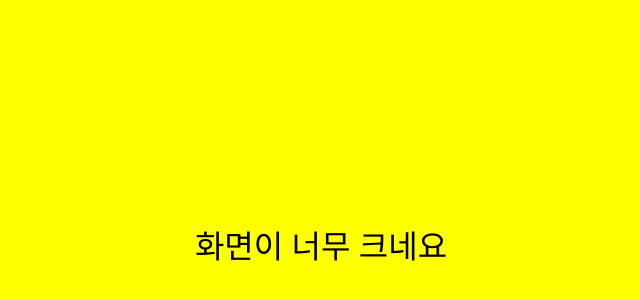
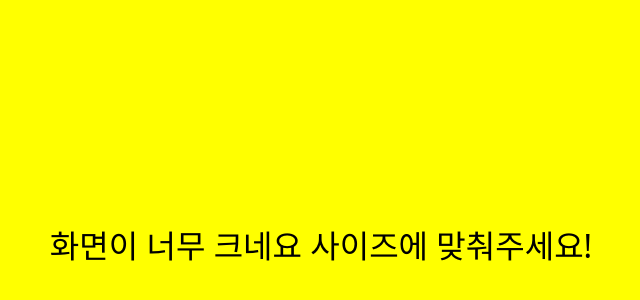
Before and after one commit to hongminhwa/ownstudying, a plain HTML site: page chats.html in a window 1280 px wide. Shown: the part 154-454 px from the top of the page, without its empty margins (319-959 px from the left). Drawn offline with Linux system fonts and the light colour scheme.

Commit message:
Update chats.html

```diff
--- a/chats.html
+++ b/chats.html
@@ -83,7 +83,7 @@
 
 
     <div id="no-mobile">
-      <span> 화면이 너무 크네요  </span>
+      <span> 화면이 너무 크네요 사이즈에 맞춰주세요!  </span>
 
       </div>
 
```
